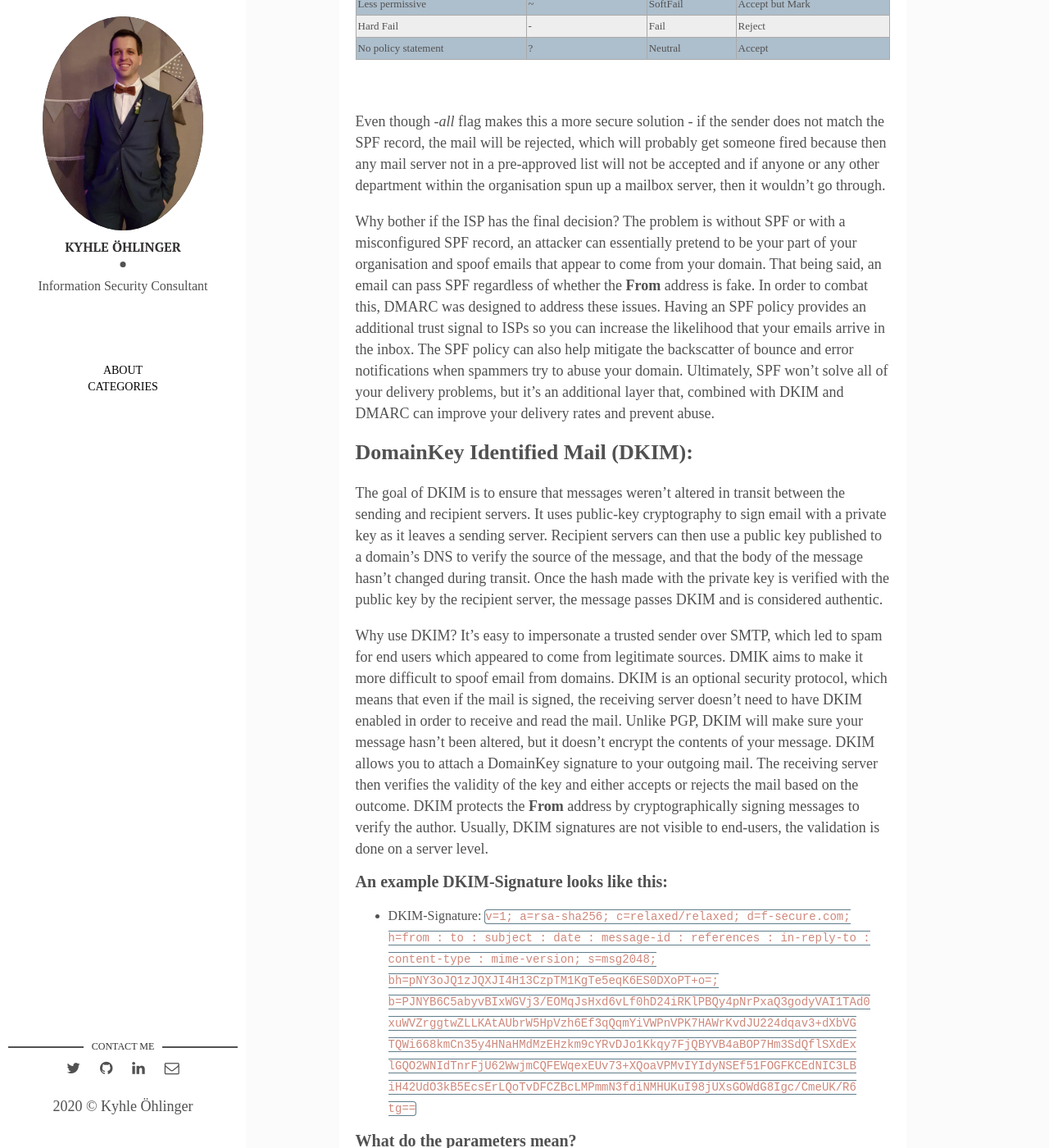
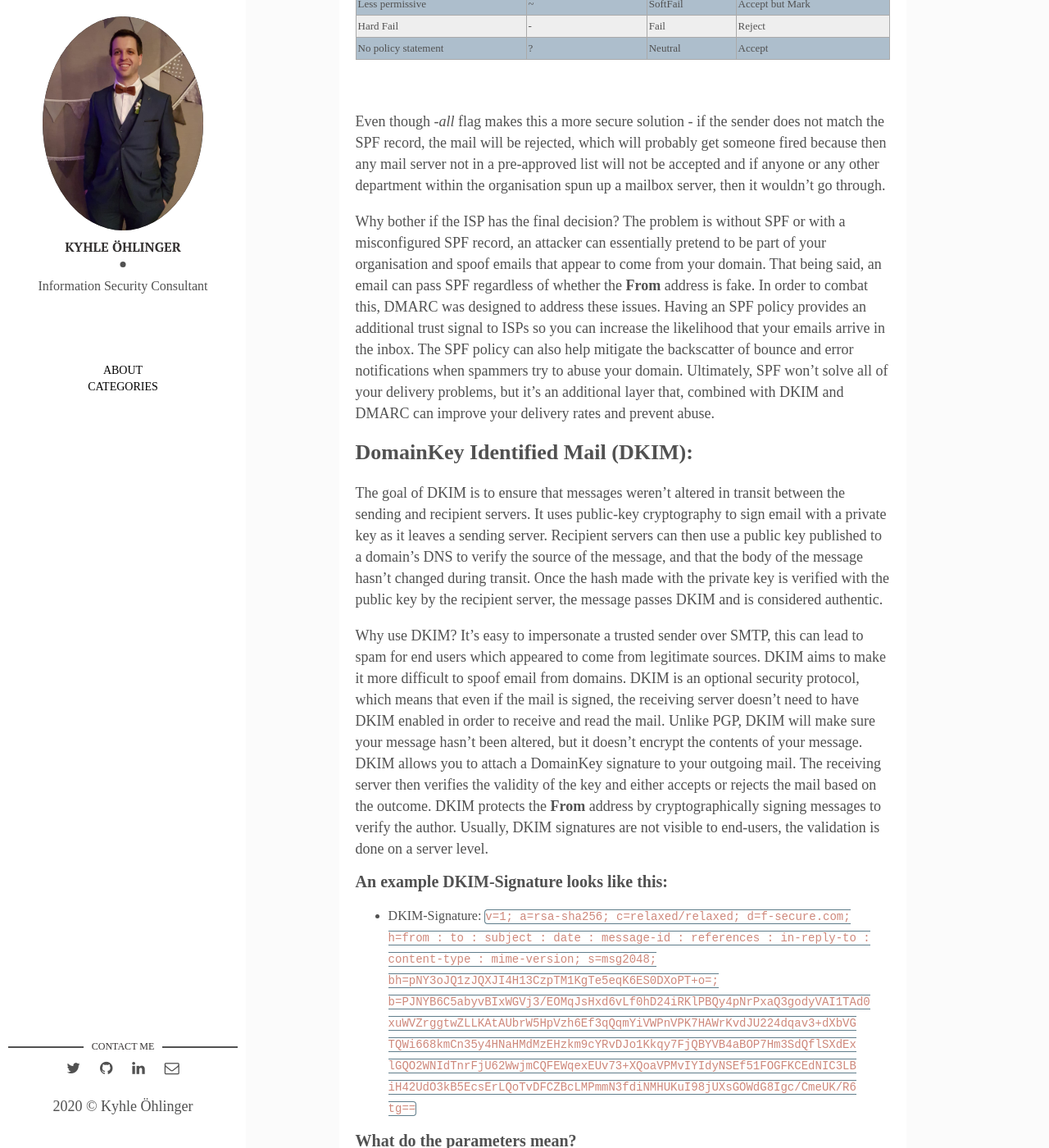
Before and after one commit to KyhleOhlinger/ohlinger.co, a Jekyll site: the page built from _posts/2020-03-27-mail-verification.markdown, in a window 1280 px wide and 1400 px high, scrolled down 1877 px. Shown: the whole window at 82% size. Built offline with Jekyll 4.4.1, drawn with Linux system fonts in a browser that asks for light colours; nearby versions of some CDN libraries.

Commit message:
Fixed spelling mistake

```diff
--- a/_posts/2020-03-27-mail-verification.markdown
+++ b/_posts/2020-03-27-mail-verification.markdown
@@ -47,12 +47,12 @@ Other domains included within an SPF, e.g. *include:msgfocus.com*, will include
 
 Even though *-all* flag makes this a more secure solution - if the sender does not match the SPF record, the mail will be rejected, which will probably get someone fired because then any mail server not in a pre-approved list will not be accepted and if anyone or any other department within the organisation spun up a mailbox server, then it wouldn't go through.
 
-Why bother if the ISP has the final decision? The problem is without SPF or with a misconfigured SPF record, an attacker can essentially pretend to be your part of your organisation and spoof emails that appear to come from your domain. That being said, an email can pass SPF regardless of whether the **From** address is fake. In order to combat this, DMARC was designed to address these issues. Having an SPF policy provides an additional trust signal to ISPs so you can increase the likelihood that your emails arrive in the inbox. The SPF policy can also help mitigate the backscatter of bounce and error notifications when spammers try to abuse your domain. Ultimately, SPF won't solve all of your delivery problems, but it’s an additional layer that, combined with DKIM and DMARC can improve your delivery rates and prevent abuse.
+Why bother if the ISP has the final decision? The problem is without SPF or with a misconfigured SPF record, an attacker can essentially pretend to be part of your organisation and spoof emails that appear to come from your domain. That being said, an email can pass SPF regardless of whether the **From** address is fake. In order to combat this, DMARC was designed to address these issues. Having an SPF policy provides an additional trust signal to ISPs so you can increase the likelihood that your emails arrive in the inbox. The SPF policy can also help mitigate the backscatter of bounce and error notifications when spammers try to abuse your domain. Ultimately, SPF won't solve all of your delivery problems, but it’s an additional layer that, combined with DKIM and DMARC can improve your delivery rates and prevent abuse.
 
 ## DomainKey Identified Mail (DKIM):
 The goal of DKIM is to ensure that messages weren’t altered in transit between the sending and recipient servers. It uses public-key cryptography to sign email with a private key as it leaves a sending server. Recipient servers can then use a public key published to a domain’s DNS to verify the source of the message, and that the body of the message hasn’t changed during transit. Once the hash made with the private key is verified with the public key by the recipient server, the message passes DKIM and is considered authentic.
 
-Why use DKIM? It's easy to impersonate a trusted sender over SMTP, which led to spam for end users which appeared to come from legitimate sources. DMIK aims to make it more difficult to spoof email from domains. DKIM is an optional security protocol, which means that even if the mail is signed, the receiving server doesn't need to have DKIM enabled in order to receive and read the mail. Unlike PGP, DKIM will make sure your message hasn’t been altered, but it doesn’t encrypt the contents of your message. DKIM allows you to attach a DomainKey signature to your outgoing mail. The receiving server then verifies the validity of the key and either accepts or rejects the mail based on the outcome. DKIM protects the **From** address by cryptographically signing messages to verify the author. Usually, DKIM signatures are not visible to end-users, the validation is done on a server level.
+Why use DKIM? It's easy to impersonate a trusted sender over SMTP, this can lead to spam for end users which appeared to come from legitimate sources. DKIM aims to make it more difficult to spoof email from domains. DKIM is an optional security protocol, which means that even if the mail is signed, the receiving server doesn't need to have DKIM enabled in order to receive and read the mail. Unlike PGP, DKIM will make sure your message hasn’t been altered, but it doesn’t encrypt the contents of your message. DKIM allows you to attach a DomainKey signature to your outgoing mail. The receiving server then verifies the validity of the key and either accepts or rejects the mail based on the outcome. DKIM protects the **From** address by cryptographically signing messages to verify the author. Usually, DKIM signatures are not visible to end-users, the validation is done on a server level.
 
 ### An example DKIM-Signature looks like this:
 
```
